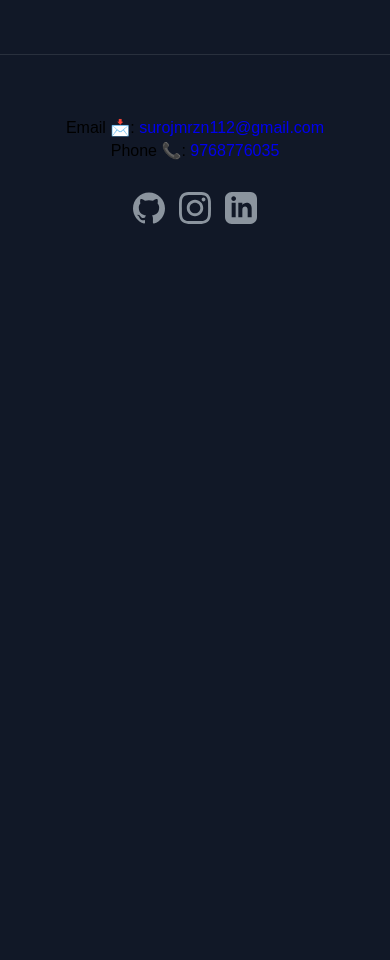
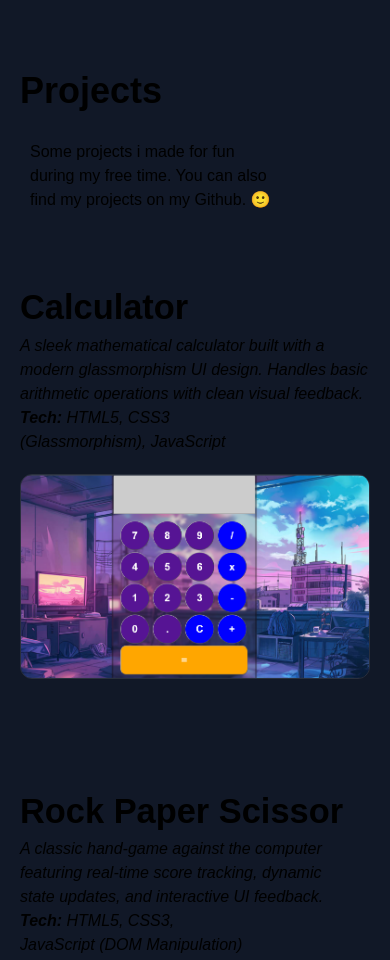
Before and after one commit to Suroj-mrzn/Portfolio.V-2, a plain HTML site: page index.html in a window 390 px wide. Shown: the part 2460-3420 px from the top of the page. Before the commit the page ends 2751 px from the top, so only its background shows below. Drawn offline with Linux system fonts and the light colour scheme.

Commit message:
My head cooked from adding new section

```diff
--- a/index.html
+++ b/index.html
@@ -11,7 +11,7 @@
     <h2><a href="#Head"> Suroj Maharjan <a></h2>
         <ul>
             <li><a href="#About">About</a></li>
-            <li><a href="#">Projects </a></li>
+            <li><a href="#Project">Projects </a></li>
             <li><a href="#Contacts">Contact</a></li>
         </ul>
     </nav>
@@ -80,6 +80,67 @@
 
             </div>
         </section>
+       <section id="Project">
+    <h1 id="myH1">Projects</h1>
+    <p id="myParagraph">Some projects i made for fun during my free time.
+        You can also find my projects on my Github. 🙂
+    </p>
+    <div class="Project-Container">
+        <div class="Project-info">
+            <h2>Calculator</h2>
+            <p>A sleek mathematical calculator built with a modern glassmorphism UI design. Handles basic arithmetic operations with clean visual feedback.</p>
+            <p><strong>Tech:</strong> HTML5, CSS3 (Glassmorphism), JavaScript</p>
+        </div>
+        <div class="Project-img">
+            <img src="calculator.png" alt="Calculator">
+        </div>
+    </div>
+
+    <div class="Project-Container">
+        <div class="Project-info">
+            <h2>Rock Paper Scissor</h2>
+            <p>A classic hand-game against the computer featuring real-time score tracking, dynamic state updates, and interactive UI feedback.</p>
+            <p><strong>Tech:</strong> HTML5, CSS3, JavaScript (DOM Manipulation)</p>
+        </div>
+        <div class="Project-img">
+            <img src="RockPapaerScissor.png" alt="Rock-Paper-Scissor">
+        </div>
+    </div>
+
+    <div class="Project-Container">
+        <div class="Project-info">
+            <h2>Habit Tracker</h2>
+            <p>A functional web app to track daily habits and maintain consistency. Uses browser LocalStorage so all user data and progress persist across refreshes without needing a backend database.</p>
+            <p><strong>Tech:</strong> HTML5, CSS3, JavaScript (LocalStorage API)</p>
+        </div>
+        <div class="Project-img">
+            <img src="habit.png" alt="Habit Tracker">
+        </div>
+    </div>
+
+    <div class="Project-Container">
+        <div class="Project-info">
+            <h2>Pokedex</h2>
+            <p>An interactive Pokémon index that fetches real-time monster stats, types, and sprites directly from a REST API using asynchronous JavaScript.</p>
+            <p><strong>Tech:</strong> HTML5, CSS3, JavaScript (Fetch API / REST API)</p>
+        </div>
+        <div class="Project-img">
+            <img src="Pokedex.png" alt="Pokedex">
+        </div>
+    </div>
+
+    <div class="Project-Container">
+        <div class="Project-info">
+            <h2>Survey Form</h2>
+            <p>A fully responsive, accessible web form built to collect user feedback with clean input validation and layout structure.</p>
+            <p><strong>Tech:</strong> HTML5 (Form Validation), CSS3</p>
+        </div>
+        <div class="Project-img">
+            <img src="Form.png" alt="Survey FOrm">
+        </div>
+    </div>
+</div>
+</section>
         <footer id="Contacts">
     <div class="Contact-container">
         <p>
@@ -89,7 +150,7 @@
     </div>
     <div class="social-links">
        <div class="social-links">
-    <!-- GitHub -->
+    <!-- GitHub copy pasta from simple icons. :) -->
     <a href="https://github.com/Suroj-mrzn" target="_blank" aria-label="GitHub">
         <svg class="social-icons" width="32px" height="32px" role="img"  viewBox="0 0 24 24" xmlns="http://www.w3.org/2000/svg">
             <title>GitHub</title>
--- a/style.css
+++ b/style.css
@@ -223,9 +223,10 @@ display: block;
 footer a{
     text-decoration: none;
     transition: 0.3s ease-in-out;
+    color: #D946EF;
 }
 footer a:hover{
-    color: rgb(158, 36, 203);
+    color: rgb(56, 188, 73);
 }
 
 .social-icons {
@@ -237,3 +238,56 @@ footer a:hover{
   fill: #7329ce;
   filter: drop-shadow(0 0 8px rgba(189, 26, 181, 0.6));
 }
+
+
+
+/*Projectssss ko part haru*/
+
+#myParagraph{
+    padding: 2px 30px;
+    padding-bottom: 50px;
+    text-wrap: balance;
+}
+.Project-Container{
+   display: flex;
+   text-wrap: balance;
+   align-items: center;
+   gap: 40px;
+   margin-bottom: 60px;
+   padding: 20px;
+}
+
+.Project-Container:nth-child(even){
+    flex-direction: row-reverse;
+}
+
+.Project-img img{
+    width: 100%;
+    height: auto;
+    border-radius: 12px;
+    border: 1px solid rgba(255, 255, 255, 0.1);
+}
+
+.Project-info, .Project-img{
+    flex: 1;
+}
+.Project-info h2{
+    font-size: 2.15rem;
+    font-weight: bold;
+}
+.Project-info p{
+    font-size: 16px;
+    font-style: italic;
+}
+/* Stack project cards vertically on mobile screens */
+@media (max-width: 768px) {
+  .Project-Container,
+  .Project-Container:nth-child(even) {
+    flex-direction: column;
+    gap: 20px;
+  }
+
+  .Project-info, .Project-img {
+    width: 100%;
+  }
+}
```
Also changed, not shown: Form.png (added), Pokedex.png (added), RockPapaerScissor.png (added), calculator.png (added), habit.png (added), 1 other file.
